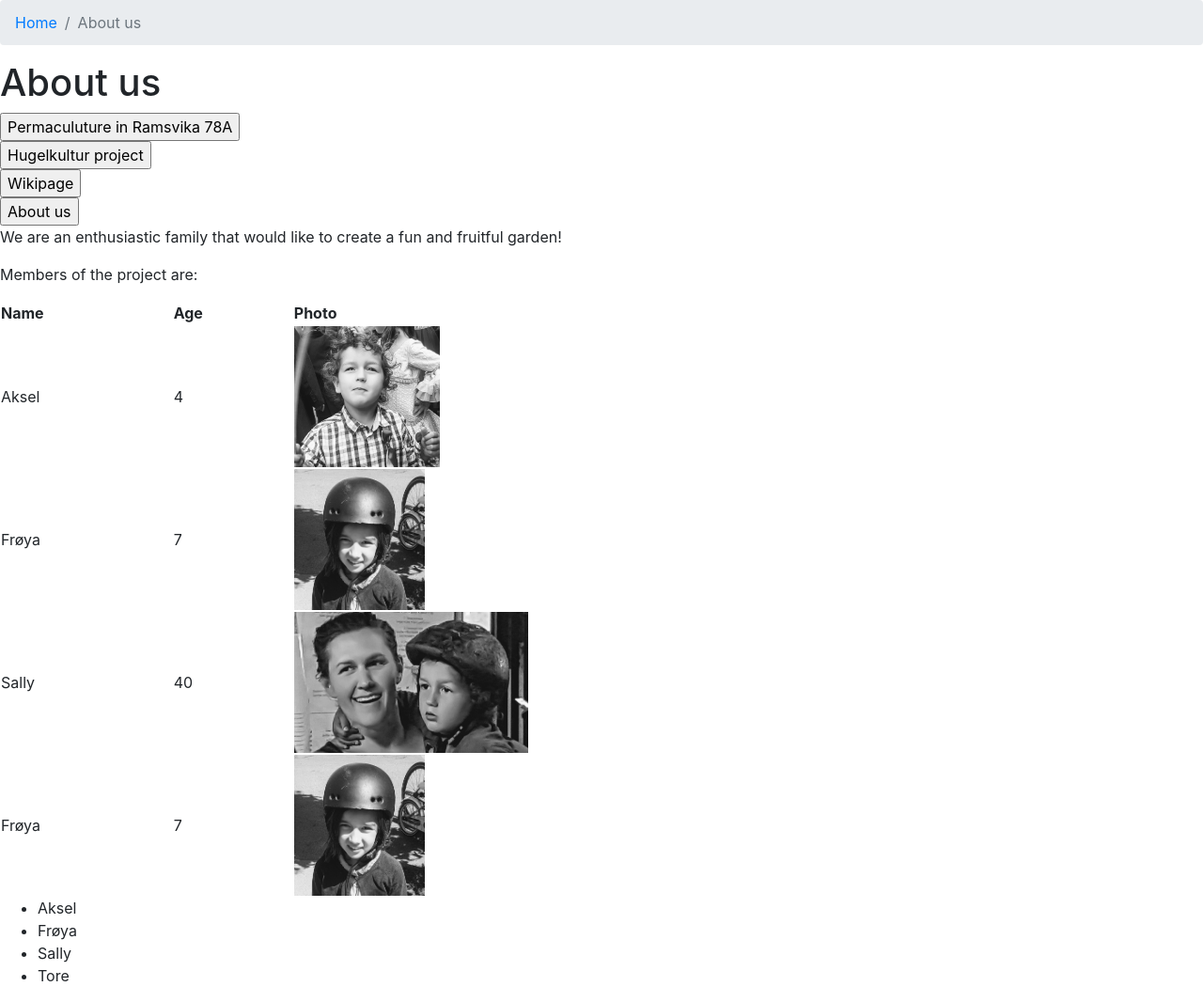
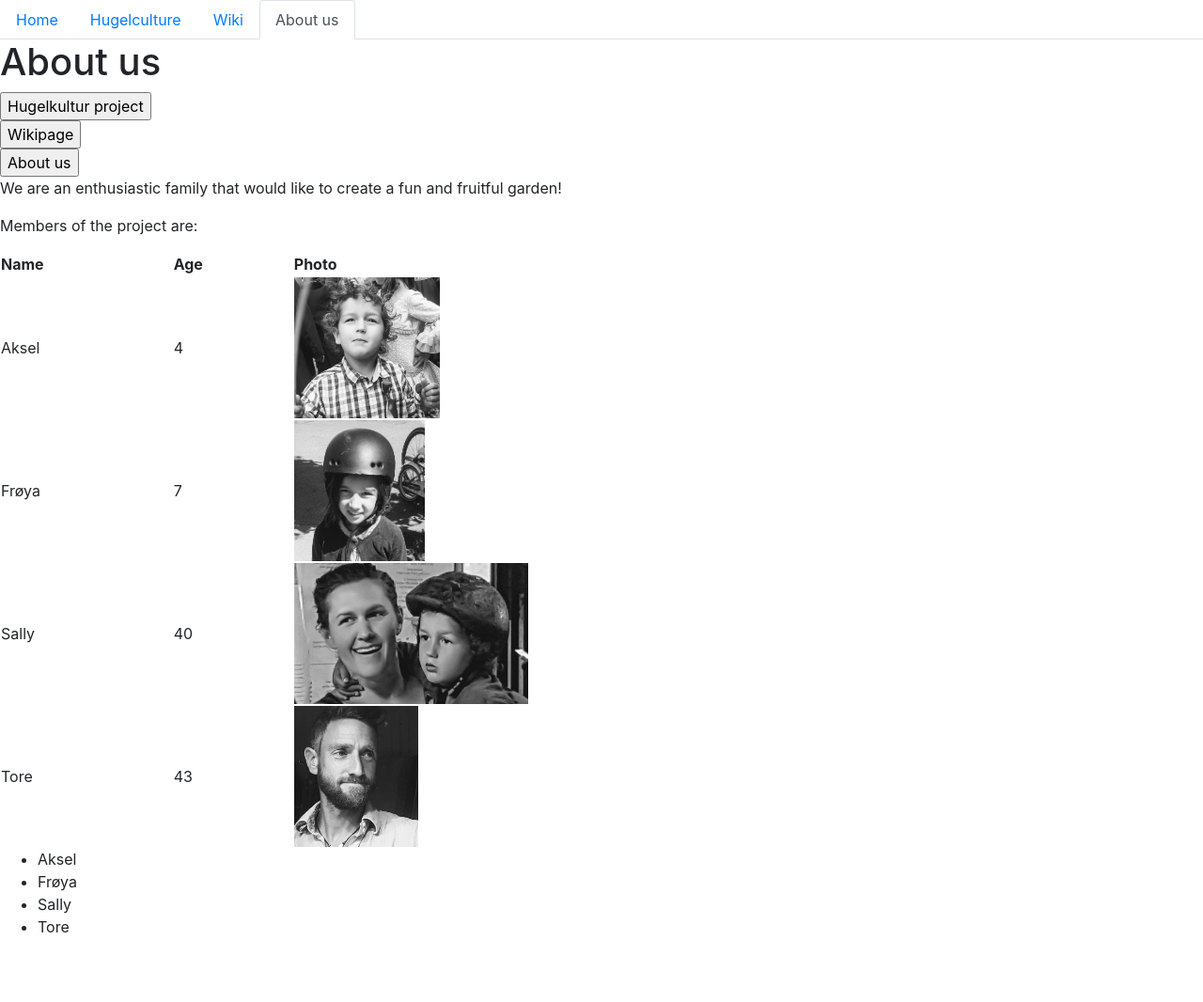
Before and after one commit to torealvestad/Hugelbed, a plain HTML site: page aboutus.html in a window 1280 px wide. Shown: the whole page at 94% size. After the commit the page ends 1014 px from the top, so only its background shows below. Drawn offline with nearby package versions, Linux system fonts and the light colour scheme.

Commit message:
update 21

```diff
--- a/aboutus.html
+++ b/aboutus.html
@@ -8,18 +8,24 @@
 
     </head>
     <body>
-      <nav aria-label="breadcrumb">
-          <ol class="breadcrumb">
-              <li class="breadcrumb-item"><a href="index.html">Home</a></li>
-              <li class="breadcrumb-item active" aria-current="page">About us</li>
-        </ol>
-      </nav>
+      <ul class="nav nav-tabs">
+        <li class="nav-item">
+          <a class="nav-link" href="index.html">Home</a>
+        </li>
+        <li class="nav-item">
+          <a class="nav-link" href="hugelculture.html">Hugelculture</a>
+        </li>
+        <li class="nav-item">
+          <a class="nav-link" href="wiki.html">Wiki</a>
+        </li>
+        <li class="nav-item">
+          <a class="nav-link active" href="aboutus.html">About us</a>
+        </li>
+      </ul>
 
         <h1>About us</h1>
 
         <form action="index.html">
-            <input type="submit" value="Permaculuture in Ramsvika 78A" />
-        </form>
 
         <form action="hugelkultur.html">
             <input type="submit" value="Hugelkultur project" />
@@ -59,9 +65,9 @@
             <td><img src="img/sally.jpg" alt="Sally" height="150" /> </td>
           </tr>
           <tr>
-            <td>Frøya</td>
-            <td>7</td>
-            <td><img src="img/froya.jpg" alt="Aksel" height="150" /> </td>
+            <td>Tore</td>
+            <td>43</td>
+            <td><img src="img/tore.jpg" alt="Tore" height="150" /> </td>
           </tr>
         </table>
 
--- a/index.html
+++ b/index.html
@@ -4,35 +4,35 @@
         <title>Permaculuture in Ramsvika 78A</title>
         <meta name="viewport" content="width=device-width, initial-scale=1.0">
         <link rel="stylesheet" href="https://stackpath.bootstrapcdn.com/bootstrap/4.1.2/css/bootstrap.min.css" integrity="sha384-Smlep5jCw/wG7hdkwQ/Z5nLIefveQRIY9nfy6xoR1uRYBtpZgI6339F5dgvm/e9B" crossorigin="anonymous">
-        <!-- <link rel="stylesheet" href="styles.css" /> -->
+        <link rel="stylesheet" href="styles.css" />
 
     </head>
     <body>
-      <nav aria-label="breadcrumb">
+      <!-- <nav aria-label="breadcrumb">
           <ol class="breadcrumb">
               <li class="breadcrumb-item active" aria-current="page">Home</li>
           </ol>
-    </nav>
+    </nav> -->
 
     <ul class="nav nav-tabs">
       <li class="nav-item">
         <a class="nav-link active" href="index.html">Home</a>
       </li>
       <li class="nav-item">
-        <a class="nav-link" href="h">Link</a>
+        <a class="nav-link" href="hugelculture.html">Hugelculture</a>
       </li>
       <li class="nav-item">
-        <a class="nav-link" href="#">Link</a>
+        <a class="nav-link" href="wiki.html">Wiki</a>
       </li>
       <li class="nav-item">
-        <a class="nav-link disabled" href="#">Disabled</a>
+        <a class="nav-link" href="aboutus.html">About us</a>
       </li>
     </ul>
 
 
-        <h1 id="mainpage">Permaculture in Ramsvika 78A</h1>
+        <h1 id="home_title" class="display-4">Permaculture in Ramsvika 78A</h1>
 
-        <div class="container">
+        <!-- <div class="container">
             <div>
                 <form action="index.html">
                     <input type="submit" value="Permaculuture in Ramsvika 78A" />
@@ -53,7 +53,7 @@
                     <input type="submit" value="About us" />
                 </form>
             </div>
-        </div>
+        </div> -->
 
         <p> The permaculture project in Ramsvika is the brain-child of Sally Page Turner. </p>
 
--- a/styles.css
+++ b/styles.css
@@ -1,10 +1,25 @@
-body {
-  background: black;
+h1 {
+  padding-top: 30px;
+  padding-bottom: 30px;
 }
 
-h1 {
-  color: white;
+body {
+  background: #b5a099;
 }
+
+
+@media (min-width: 750px) {
+  #home_title::before {
+    content: "Welcome to "
+  }
+}
+/* @media (max-width: 599px) {
+  #mainpage::before {
+    content: "Wow "
+  }
+} */
+
+
 
 p {
   color: red;
@@ -27,20 +42,10 @@ p {
 .border {
   border-style: solid;
   border-color: red;
-}
+} */
 
-@media (min-width: 600px) {
-  #mainpage::before {
-    content: "Welcome to "
-  }
-}
-@media (max-width: 599px) {
-  #mainpage::before {
-    content: "Wow "
-  }
-}
 
-.container {
+/* .container {
   display: flex;
   flex-wrap: wrap;
 }
@@ -51,4 +56,4 @@ p {
   padding: 20px;
   /*width: 200px;*/
 
-}
+} */
```
Also changed, not shown: hugelculture.html (+14 -8 lines), wiki.html (+14 -7 lines), img/tore.jpg (added).
